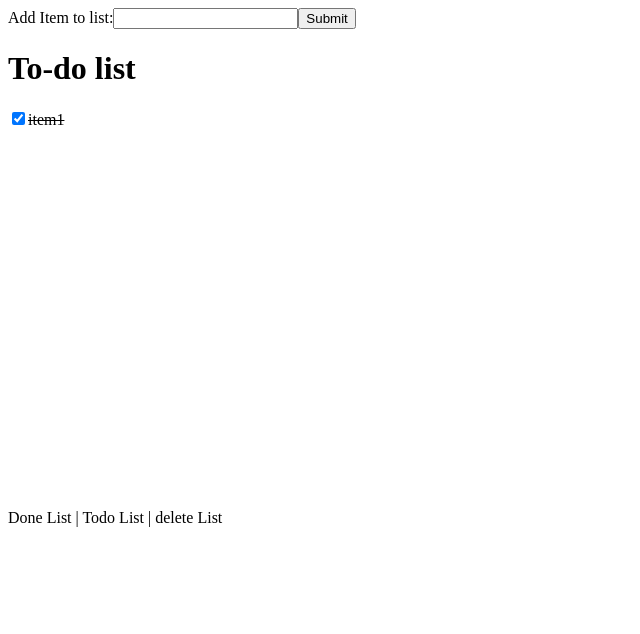
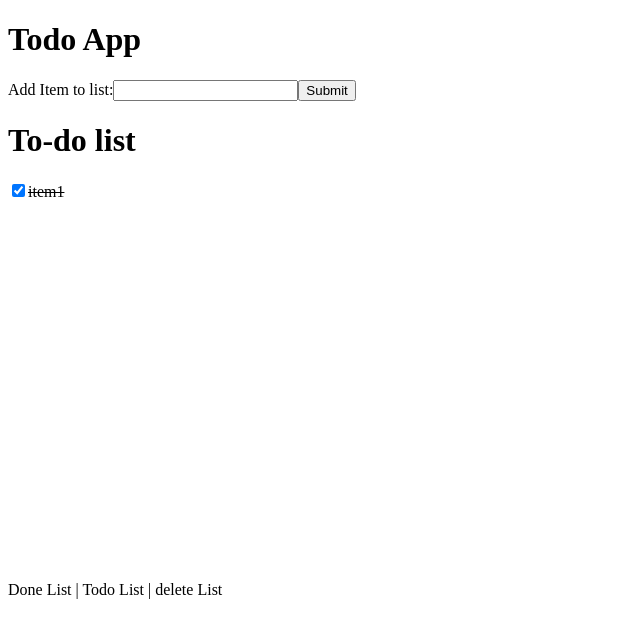
Before and after one commit to sanjay186/TodoApp, a React (Create React App) app: page / in a window 1280 px wide. Shown: the top 634 px of the page, without its empty margins (0-640 px from the left). Built offline with nearby package versions, Linux system fonts and the light colour scheme.

Commit message:
container

```diff
--- /dev/null
+++ b/src/container/MianContainer.Jsx
@@ -0,0 +1,20 @@
+import React from "react";
+import App from "../component/App";
+
+
+
+
+export const MainContainer = () =>{
+    return (
+        <div className="main-div">
+            <div className="">
+                <h1>Todo App</h1>
+            </div>
+            <div>
+                <App/>
+            </div>
+        </div>
+
+    );
+
+}
--- a/src/index.js
+++ b/src/index.js
@@ -4,6 +4,7 @@ import {Provider} from 'react-redux';
 import {createStore } from 'redux';
 import {composeWithDevTools} from 'redux-devtools-extension'
 import App from './component/App';
+import { MainContainer } from './container/MianContainer';
 import todoReducer from './reducer/reducer';
 //import {middleware} from './middleware/middleware';
 
@@ -13,7 +14,7 @@ import todoReducer from './reducer/reducer';
   console.log(store.getState());
   ReactDOM.render(
     <Provider store={store} >
-    <App />
+    <MainContainer />
     </Provider>,
 
     document.getElementById('root')
```
Also changed, not shown: 1 other file (tests, documents, lock files or other folders).
